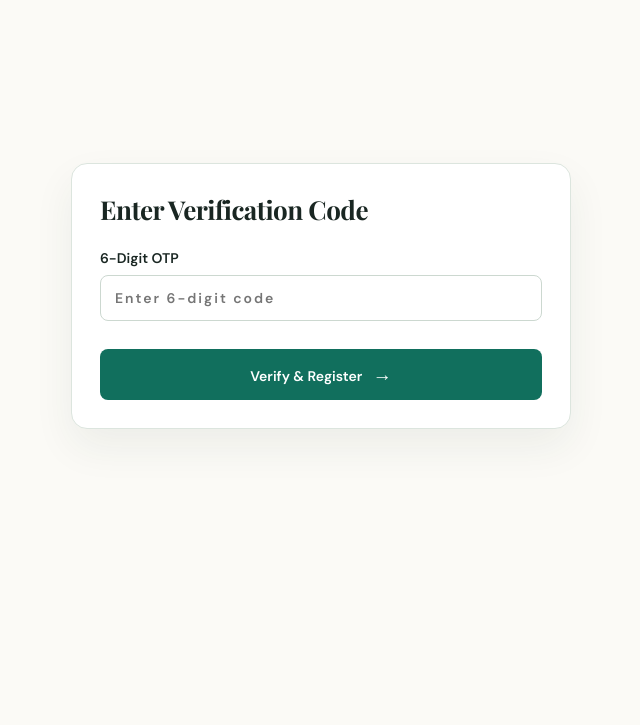
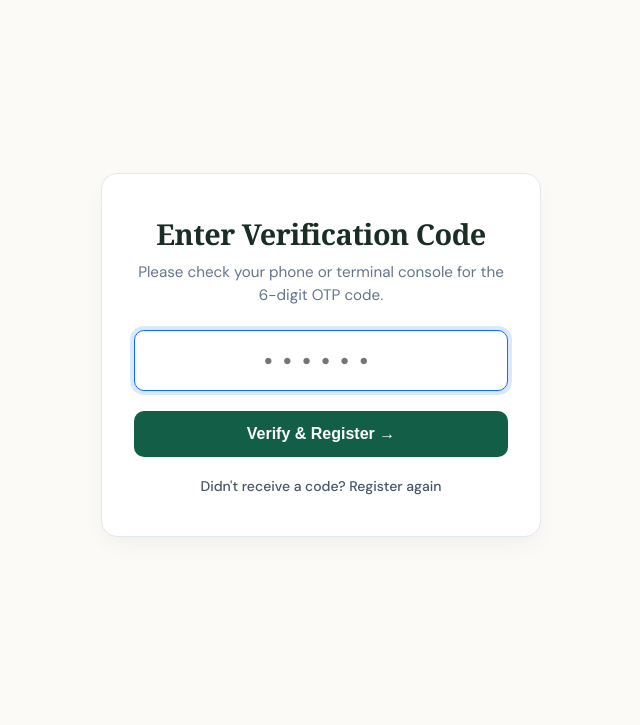
Before and after one commit to sriramnaidu3009-art/taskmateAI, a Flask app: page /verify in a window 1280 px wide. Shown: the part 76-801 px from the top of the page, without its empty margins (319-959 px from the left). Before the commit the page ends 505 px from the top, so only its background shows below. Run offline with Flask 3, Linux system fonts and the light colour scheme; the visitor is signed in with stand-in values (Sample User, id 1); some libraries are stand-ins or nearby versions.

Commit message:
updated registration and billing checkout

```diff
--- a/app.py
+++ b/app.py
@@ -2,6 +2,7 @@ from __future__ import annotations
 
 import json
 import os
+import math
 import random
 import time
 import firebase_admin
@@ -41,6 +42,8 @@ app = Flask(__name__)
 # Gemini Setup
 api_key = os.getenv("GEMINI_API_KEY")
 client = genai.Client(api_key=api_key) if api_key else None
+#Fast2sms setup
+FAST2SMS_API_KEY = os.environ.get("FAST2SMS_API_KEY", "")
 
 # Flask Mail Setup
 app.config["MAIL_SERVER"] = "smtp.gmail.com"
@@ -80,17 +83,18 @@ login_manager = LoginManager(app)
 login_manager.login_view = "login"
 
 # 5. Initialize Razorpay Client
-RAZORPAY_KEY_ID = os.getenv("RAZORPAY_KEY_ID", "rzp_test_Ten1DAFnOCg6e4")
-RAZORPAY_KEY_SECRET = os.getenv("RAZORPAY_KEY_SECRET", "3EBlTp0mCvV0wqxp462JFJwV")
+RAZORPAY_KEY_ID = os.getenv("RAZORPAY_KEY_ID", "rzp_test_TjmYlCGss5BpcP")
+RAZORPAY_KEY_SECRET = os.getenv("RAZORPAY_KEY_SECRET", "aSDlOi1qJYvrtMq5HQgjxoCJ")
 razorpay_client = razorpay.Client(auth=(RAZORPAY_KEY_ID, RAZORPAY_KEY_SECRET))
 
 
 # --- Database Models ---
-class User(UserMixin, db.Model):
+class User(db.Model, UserMixin):
     id = db.Column(db.Integer, primary_key=True)
-    email = db.Column(db.String(100), unique=True, nullable=False)
+    username = db.Column(db.String(100), nullable=False)
+    email = db.Column(db.String(120), unique=True, nullable=False)
+    phone = db.Column(db.String(20), unique=True, nullable=False)
     password = db.Column(db.String(200), nullable=False)
-
 
 @login_manager.user_loader
 def load_user(user_id):
@@ -161,6 +165,56 @@ KEYWORDS = {
     "caregiver": ["grandpa", "grandma", "elderly", "care", "look after", "patient", "nurse", "senior"],
 }
 
+#razorpay payment checkout integration
+def calculate_payment_breakdown(base_amount: float):
+    """
+    Calculates platform fee (5%) and GST (18% on platform fee).
+    Returns amounts rounded to 2 decimal places and the total in paisa for Razorpay.
+    """
+    platform_fee = round(base_amount * 0.05, 2)       # 5% Platform Fee
+    gst_on_fee = round(platform_fee * 0.18, 2)         # 18% GST on Platform Fee
+    total_amount = round(base_amount + platform_fee + gst_on_fee, 2)
+
+    # Razorpay expects amounts in the smallest currency unit (Paisa)
+    total_amount_paisa = int(math.ceil(total_amount * 100))
+
+    return {
+        "base_amount": base_amount,
+        "platform_fee": platform_fee,
+        "gst_on_fee": gst_on_fee,
+        "total_amount": total_amount,
+        "total_amount_paisa": total_amount_paisa
+    }
+#Fast2SMS API integration
+def send_sms_otp(phone_number: str, otp: str):
+    """Sends real-time 6-digit OTP via Fast2SMS API with terminal fallback."""
+    if FAST2SMS_API_KEY:
+        url = "https://www.fast2sms.com/dev/bulkV2"
+        headers = {
+            "authorization": FAST2SMS_API_KEY,
+            "Content-Type": "application/json"
+        }
+        payload = {
+            "variables_values": otp,
+            "route": "otp",
+            "numbers": phone_number
+        }
+        try:
+            response = requests.post(url, json=payload, headers=headers, timeout=5)
+            res_data = response.json()
+            if res_data.get("return"):
+                print(f"[FAST2SMS SUCCESS] OTP sent to {phone_number}")
+                return True
+            else:
+                print(f"[FAST2SMS ERROR] {res_data.get('message')}")
+        except Exception as e:
+            print(f"[FAST2SMS EXCEPTION] Failed to send SMS: {e}")
+
+    # Fallback log for terminal debugging if API key is missing or fails
+    print("\n==================================================")
+    print(f"[REAL-TIME OTP VERIFICATION] Code for {phone_number}: {otp}")
+    print("==================================================\n")
+    return False
 
 # --- Helper & AI Functions ---
 
@@ -372,7 +426,76 @@ def send_otp(email, otp):
         print(f"[MAIL ERROR / RENDER BLOCK]: {e}")
 
 
+
 # --- Application Routes ---
+@app.route("/api/create-order", methods=["POST"])
+@login_required
+def create_payment_order():  # <-- Unique function name
+    data = request.get_json() or {}
+
+    try:
+        base_price = float(data.get("amount", 0))
+    except (ValueError, TypeError):
+        return jsonify({"error": "Invalid price"}), 400
+
+    task_title = data.get("title", "Custom Service")
+
+    if base_price <= 0:
+        return jsonify({"error": "Amount must be greater than zero"}), 400
+
+    pricing = calculate_payment_breakdown(base_price)
+
+    order_data = {
+        "amount": pricing["total_amount_paisa"],
+        "currency": "INR",
+        "receipt": f"order_rcpt_{int(base_price)}",
+        "payment_capture": 1
+    }
+
+    try:
+        razorpay_order = razorpay_client.order.create(data=order_data)
+        order_id = razorpay_order["id"]
+    except Exception as e:
+        print(f"[RAZORPAY ERROR] {e}")
+        order_id = "mock_order_id"
+
+    return jsonify({
+        "order_id": order_id,
+        "pricing": pricing,
+        "title": task_title,
+        "key": os.environ.get("RAZORPAY_KEY_ID", "")
+    })
+@app.route("/create-checkout/<int:task_id>", methods=["GET", "POST"])
+@login_required
+def create_checkout(task_id):
+    # Fetch your task object (e.g., Task.query.get_or_404(task_id))
+    # Assuming base task price is defined (e.g., ₹1000)
+    base_price = 1000.00
+
+    pricing = calculate_payment_breakdown(base_price)
+
+    # Create a Razorpay Order
+    order_data = {
+        "amount": pricing["total_amount_paisa"],
+        "currency": "INR",
+        "receipt": f"task_receipt_{task_id}",
+        "payment_capture": 1  # Auto capture payment
+    }
+
+    try:
+        razorpay_order = razorpay_client.order.create(data=order_data)
+        order_id = razorpay_order["id"]
+    except Exception as e:
+        print(f"[RAZORPAY ERROR] {e}")
+        order_id = "mock_order_id_for_testing"
+
+    return render_template(
+        "checkout.html",
+        pricing=pricing,
+        order_id=order_id,
+        razorpay_key_id=RAZORPAY_KEY_ID,
+        task_id=task_id
+    )
 
 @app.route("/", methods=["GET", "POST"])
 def home():
@@ -430,57 +553,74 @@ def chat():
 @app.route("/register", methods=["GET", "POST"])
 def register():
     if request.method == "POST":
-        email = request.form.get("email")
-        password = request.form.get("password")
+        # 1. Retrieve form fields
+        username = request.form.get('username')
+        email = request.form.get('email')
+        phone = request.form.get('phone')
+        password = request.form.get('password')
 
-        if User.query.filter_by(email=email).first():
-            flash("Email address already exists.")
-            return redirect(url_for("register"))
+        # 2. Check for duplicate email
+        if email and User.query.filter_by(email=email).first():
+            flash('Email is already registered. Please log in or use another email.', 'danger')
+            return redirect(url_for('register'))
 
+        # 3. Check for duplicate phone
+        if phone and User.query.filter_by(phone=phone).first():
+            flash('Phone number is already registered.', 'danger')
+            return redirect(url_for('register'))
+
+        # 4. Generate 6-digit OTP
         otp = str(random.randint(100000, 999999))
+
+        # 5. Store pending user details in session (user is NOT saved to DB yet)
         session["temp_user"] = {
+            "username": username,
             "email": email,
+            "phone": phone,
             "password": generate_password_hash(password, method="scrypt"),
             "otp": otp,
         }
 
-        try:
-            send_otp(email, otp)
-            print(f"\n==========================================")
-            print(f"[DEBUG] OTP Code for {email}: {otp}")
-            print(f"==========================================\n")
+        # 6. Send OTP and redirect to verification route
+        send_sms_otp(phone, otp)
+        flash("A 6-digit verification code has been sent to your phone!", "info")
+        return redirect(url_for("verify"))
 
-            flash("Verification code generated! Check terminal or email.")
-            return redirect(url_for("verify"))
-        except Exception as e:
-            flash(f"Registration error: {e}")
-            return redirect(url_for("register"))
-
+    # Render registration page on GET request
     return render_template("register.html")
 
 
 @app.route("/verify", methods=["GET", "POST"])
 def verify():
     temp_user = session.get("temp_user")
+
     if not temp_user:
+        flash("Please fill out the registration form first.", "warning")
         return redirect(url_for("register"))
 
     if request.method == "POST":
-        user_code = request.form.get("otp")
-        if user_code == temp_user["otp"]:
+        entered_otp = request.form.get("otp", "").strip()
+
+        if entered_otp == temp_user.get("otp"):
             new_user = User(
-                email=temp_user["email"], password=temp_user["password"]
+                username=temp_user.get("username"),
+                email=temp_user.get("email"),
+                phone=temp_user.get("phone"),
+                password=temp_user.get("password")
             )
+
             db.session.add(new_user)
             db.session.commit()
+
+            session.pop("temp_user", None)
             login_user(new_user)
-            session.pop("temp_user", None)
-            return redirect(url_for("home"))
+
+            flash("Account verified and registered successfully!", "success")
+            return redirect(url_for("tracker"))
         else:
-            flash("Invalid verification code. Please try again.")
+            flash("Invalid OTP code. Please try again.", "danger")
 
     return render_template("verify.html")
-
 
 @app.route("/login", methods=["GET", "POST"])
 def login():
--- a/templates/base.html
+++ b/templates/base.html
@@ -31,5 +31,6 @@
   <main>
     {% block content %}{% endblock %}
   </main>
+  <script src="{{ url_for('static', filename='script.js') }}"></script>
 </body>
 </html>
--- a/templates/home.html
+++ b/templates/home.html
@@ -71,4 +71,5 @@
 </div>
 
 <script src="{{ url_for('static', filename='script.js') }}"></script>
+
 {% endblock %}
--- a/templates/verify.html
+++ b/templates/verify.html
@@ -1,29 +1,125 @@
-{% extends 'base.html' %}
+{% extends "base.html" %}
 
-{% block title %}Verify Code · Taskmate AI{% endblock %}
+{% block title %}Verify Account - Taskmate AI{% endblock %}
 
 {% block content %}
-<div class="hero" style="max-width: 500px; margin: 40px auto;">
-    <div class="task-form">
-        <h2>Enter Verification Code</h2>
+<style>
+    .verify-wrapper {
+        min-height: 75vh;
+        display: flex;
+        align-items: center;
+        justify-content: center;
+        padding: 20px;
+    }
+    .verify-card {
+        background: #ffffff;
+        border: 1px solid #e2e8f0;
+        border-radius: 16px;
+        box-shadow: 0 10px 25px -5px rgba(0, 0, 0, 0.05), 0 8px 10px -6px rgba(0, 0, 0, 0.01);
+        padding: 40px 32px;
+        max-width: 440px;
+        width: 100%;
+        text-align: center;
+    }
+    .verify-title {
+        font-family: Georgia, serif;
+        font-size: 1.8rem;
+        color: #1a2e26;
+        margin-bottom: 8px;
+    }
+    .verify-subtitle {
+        color: #64748b;
+        font-size: 0.95rem;
+        margin-bottom: 24px;
+        line-height: 1.5;
+    }
+    .otp-input {
+        width: 100%;
+        padding: 14px;
+        font-size: 1.5rem;
+        font-weight: 600;
+        letter-spacing: 10px;
+        text-align: center;
+        border: 1.5px solid #cbd5e1;
+        border-radius: 10px;
+        outline: none;
+        transition: all 0.2s ease;
+        background-color: #f8fafc;
+        color: #0f172a;
+    }
+    .otp-input:focus {
+        border-color: #0d6efd;
+        background-color: #ffffff;
+        box-shadow: 0 0 0 4px rgba(13, 110, 253, 0.15);
+    }
+    .btn-verify {
+        width: 100%;
+        background-color: #125e46;
+        color: #ffffff;
+        font-size: 1rem;
+        font-weight: 600;
+        padding: 14px;
+        border: none;
+        border-radius: 10px;
+        margin-top: 20px;
+        cursor: pointer;
+        transition: background-color 0.2s ease;
+    }
+    .btn-verify:hover {
+        background-color: #0d4634;
+    }
+    .flash-alert {
+        background-color: #e6f4ea;
+        color: #137333;
+        border: 1px solid #ceebd6;
+        padding: 10px 14px;
+        border-radius: 8px;
+        font-size: 0.875rem;
+        margin-bottom: 20px;
+    }
+    .resend-link {
+        display: inline-block;
+        margin-top: 20px;
+        color: #475569;
+        font-size: 0.875rem;
+        text-decoration: none;
+        font-weight: 500;
+    }
+    .resend-link:hover {
+        color: #125e46;
+        text-decoration: underline;
+    }
+</style>
+
+<div class="verify-wrapper">
+    <div class="verify-card">
+        <h2 class="verify-title">Enter Verification Code</h2>
+        <p class="verify-subtitle">Please check your phone or terminal console for the 6-digit OTP code.</p>
 
         {% with messages = get_flashed_messages() %}
           {% if messages %}
-            <div style="background: var(--mint); border: 1px solid #cce2d8; padding: 12px 16px; border-radius: 8px; margin-bottom: 20px; color: var(--green); font-size: 14px;">
-              {% for message in messages %}
-                <div>{{ message }}</div>
-              {% endfor %}
-            </div>
+            {% for message in messages %}
+              <div class="flash-alert">{{ message }}</div>
+            {% endfor %}
           {% endif %}
         {% endwith %}
 
-        <form method="POST" action="/verify">
-            <label>6-Digit OTP
-                <input type="text" name="otp" placeholder="Enter 6-digit code" required maxlength="6" style="letter-spacing: 2px; font-weight: 600;">
-            </label>
+        <form method="POST" action="{{ url_for('verify') }}">
+            <input type="text"
+                   name="otp"
+                   class="otp-input"
+                   placeholder="••••••"
+                   maxlength="6"
+                   required
+                   autofocus
+                   autocomplete="off">
 
-            <button type="submit" class="button primary" style="width: 100%; margin-top: 10px;">Verify & Register <span>→</span></button>
+            <button type="submit" class="btn-verify">Verify & Register &rarr;</button>
         </form>
+
+        <a href="{{ url_for('register') }}" class="resend-link">
+            Didn't receive a code? Register again
+        </a>
     </div>
 </div>
 {% endblock %}
```
Also changed, not shown: templates/checkout.html (added, +62 -0 lines), templates/register.html (+11 -1 lines), templates/script.js (deleted, +0 -55 lines), templates/tracker.html (+75 -23 lines).
